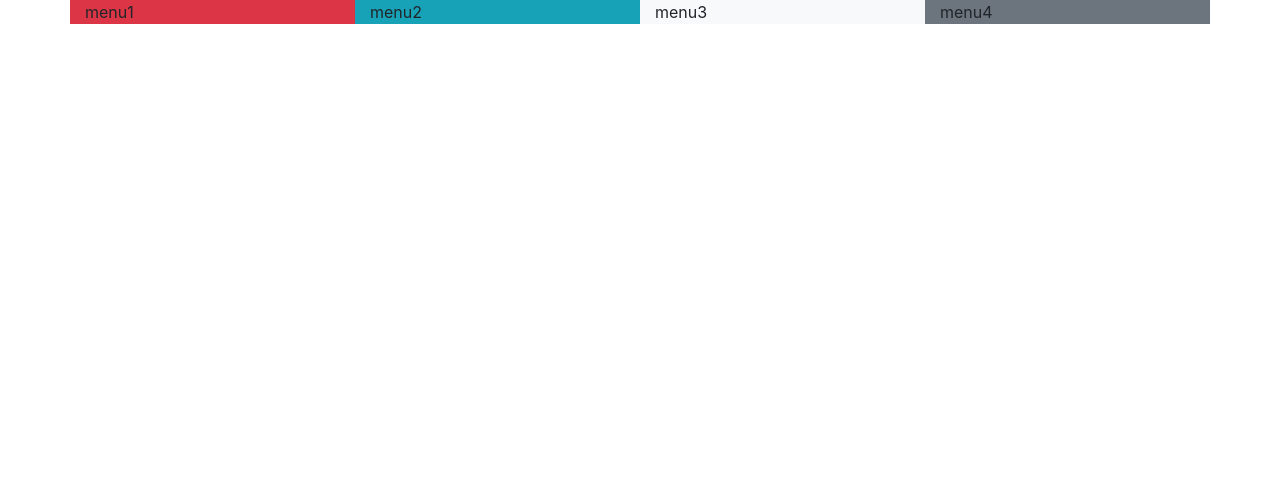
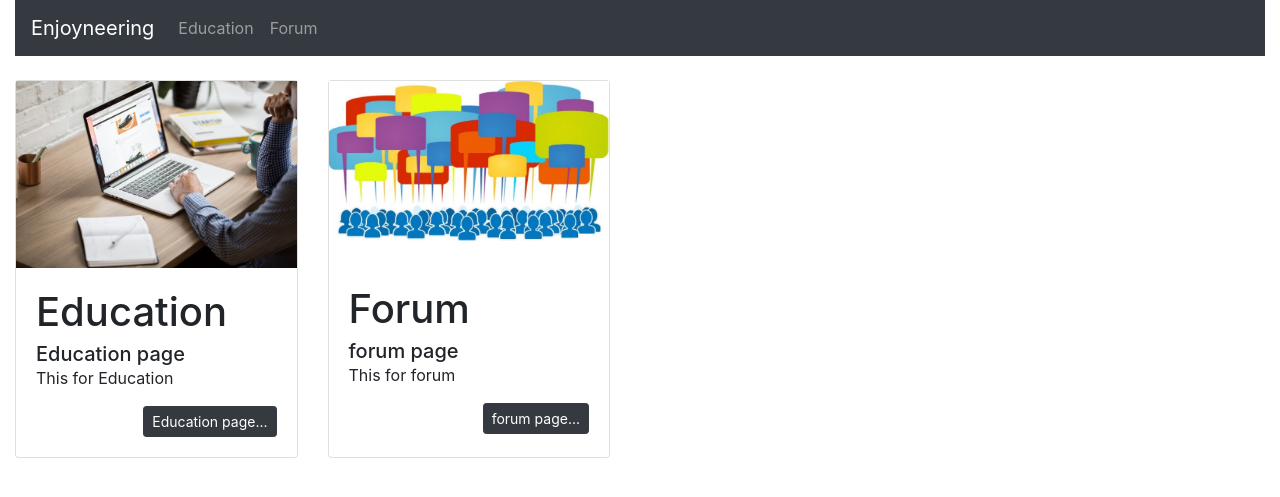
Before and after one commit to jakapatb/Enjoyneering, a PHP site: page / in a window 1280 px wide. Shown: the top 497 px of the page. Run offline with PHP 8.4, Linux system fonts and the light colour scheme.

Commit message:
โครงหน้า

```diff
--- a/index.php
+++ b/index.php
@@ -1,7 +1,9 @@
 <!DOCTYPE html>
 <html lang="en">
+
 <head>
     <meta charset="utf-8">
+    <title>Enjoyneering</title>
     <meta name="viewport" content="width=device-width, initial-scale=1">
     <link rel="stylesheet" href="https://maxcdn.bootstrapcdn.com/bootstrap/4.1.0/css/bootstrap.min.css">
     <script src="https://ajax.googleapis.com/ajax/libs/jquery/3.3.1/jquery.min.js"></script>
@@ -10,17 +12,40 @@
 </head>
 
 <body>
-<div class="container">
-  <div class="row">
-    <div class="col-sm-3 bg-danger">menu1</div>
-    <div class="col-sm-3 bg-info"style="background-color:orange;">menu2</div>
-    <div class="col-sm-3 bg-light" style="background-color:lavender;">menu3</div>
-    <div class="col-sm-3 bg-secondary" style="background-color:orange;">menu4</div>
+    <div class="container-fluid">
+        <?php
+         include 'nav.php';
+       ?>
+            <div class="content row col-md-6">
+                <div class="card-deck">
+
+                    <div class="card">
+
+                        <img src="img/education.jpg" class="img-fluid" alt="Education">
+                        <div class="card-body">
+                            <h1 class="card-title">Education</h1>
+                            <h5 class="card-subtitle">Education page</h5>
+                            <p>This for Education</p>
+                            <a class="btn btn-dark float-right btn-sm" href="education.php">Education page...</a>
+                        </div>
                     </div>
 
+                    <div class="card">
+
+                        <img src="img/forum.jpg" class="img-fluid" alt="forum">
+                        <div class="card-body">
+                            <br>
+                            <h1 class="card-title">Forum</h1>
+                            <h5 class="card-subtitle">forum page</h5>
+                            <p>This for forum</p>
+                            <a class="btn btn-dark  btn-sm float-right" href="foum.php">forum page...</a>
+                        </div>
+                    </div>
 
                 </div>
-
+            </div>
+    </div>
 
 </body>
+
 </html>
--- /dev/null
+++ b/nav.php
@@ -0,0 +1,14 @@
+<nav class="navbar navbar-expand-md bg-dark navbar-dark ">
+    <a class="navbar-brand" href="index.php">Enjoyneering</a>
+    <button type="button" data-toggle="collapse" data-target="#demo" class="navbar-toggler btn btn-dark border border-secondary btn-sm"><span class="navbar-toggler-icon"></span></button>
+
+    <div class="collapse navbar-collapse" id="demo">
+    <ul class="navbar-nav " >
+        <li class="nav-item"><a class="nav-link" href="education.php">Education</a></li>
+        <li class="nav-item"><a class="nav-link" href="foum.php">Forum</a></li>
+    </ul>
+     </div>
+
+
+</nav>
+<br>
```
Also changed, not shown: education.php (added, +28 -0 lines), foum.php (added, +19 -0 lines), aside.php (added), img/education.jpg (added), img/forum.jpg (added). Lines whose indentation alone changed are shown as unchanged.
